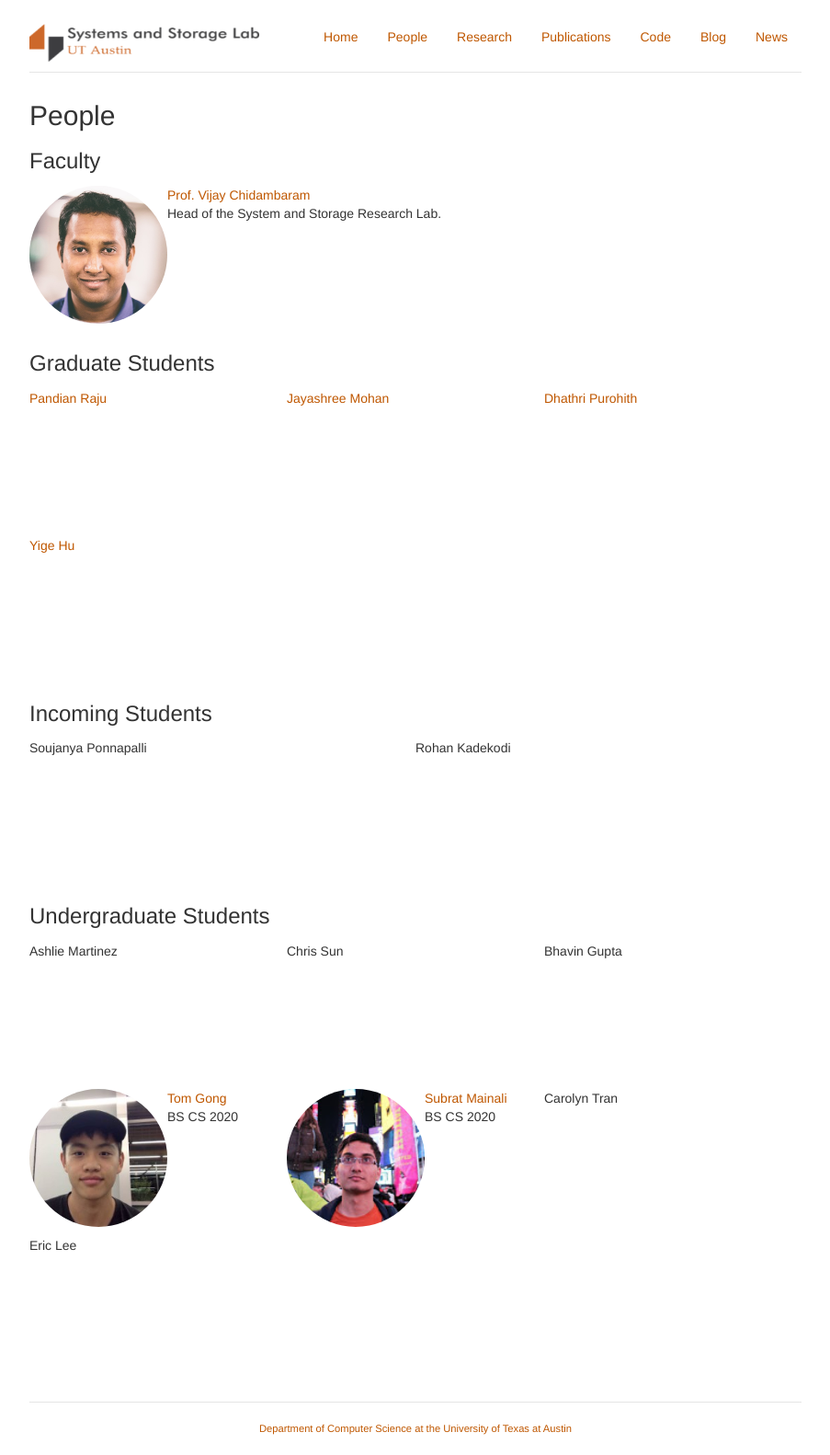
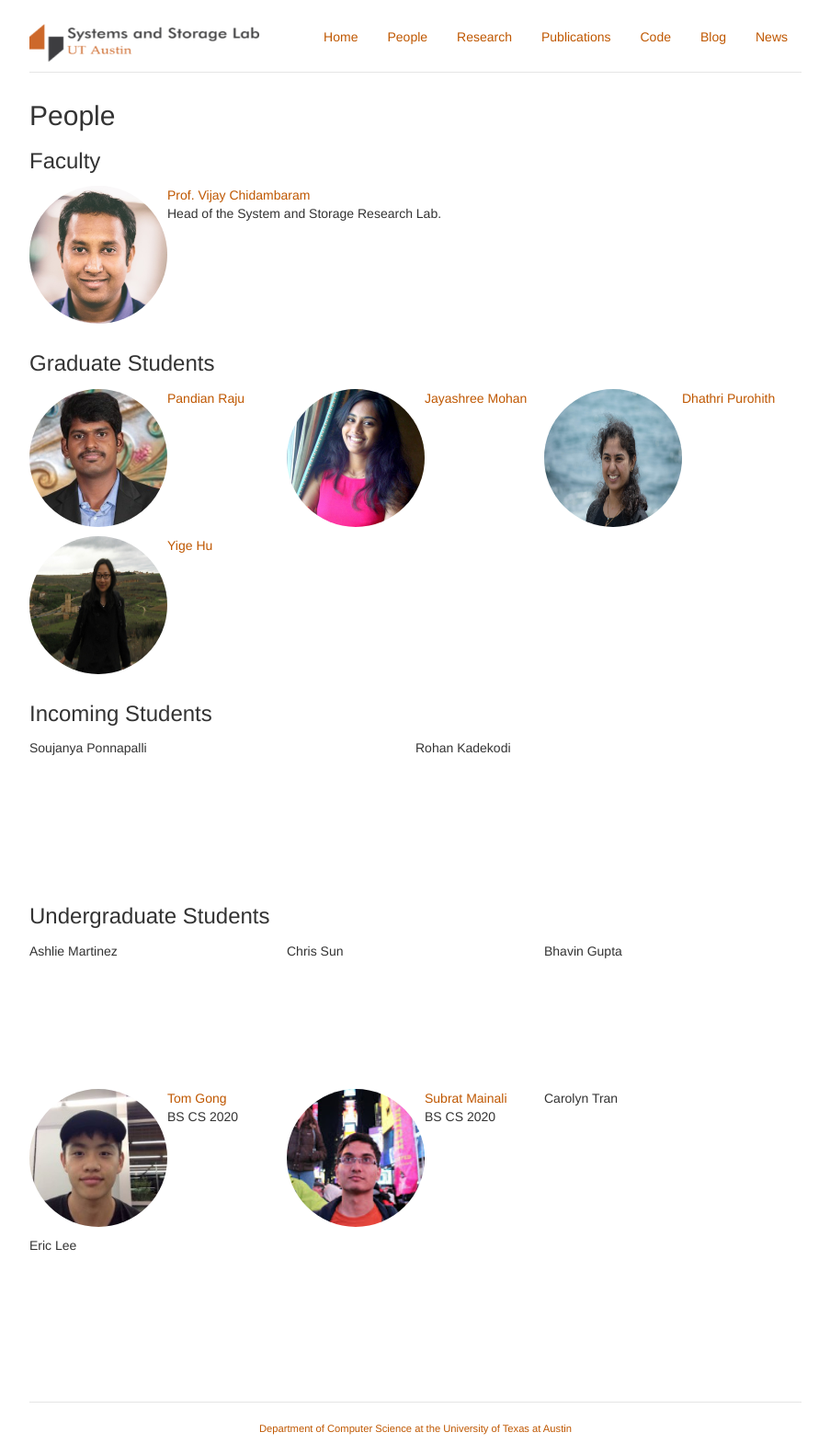
Before and after one commit to utsaslab/utsaslab.github.io, a Jekyll site: the page built from people.html, in a window 1280 px wide. Shown: the whole page at 92% size, without its empty margins (188-1091 px from the left). Built offline with Jekyll 4.4.1, drawn with Linux system fonts in a browser that asks for light colours.

Commit message:
Adding photos for grads.

```diff
--- a/_data/people.yml
+++ b/_data/people.yml
@@ -11,24 +11,28 @@ pandian:
     webpage: https://www.linkedin.com/in/pandianraju
     github: pandian4github
     role: grad
+    img: /people/pandian.jpg
 
 jayashree:
     display_name: Jayashree Mohan
     webpage: https://www.cs.utexas.edu/~jaya/
     github:
     role: grad
+    img: /people/jaya.jpg
 
 dhathri:
     display_name: Dhathri Purohith
     webpage: https://www.cs.utexas.edu/~dhathri
     github:
     role: grad
+    img: /people/dhathri.jpg
 
 yige:
     display_name: Yige Hu
     webpage: https://www.cs.utexas.edu/~yige/
     github:
     role: grad
+    img: /people/yige.png
 
 soujanya:
     display_name: Soujanya Ponnapalli
```
Also changed, not shown: people/dhathri.jpg (added), people/jaya.jpg (added), people/pandian.jpg (added), people/yige.png (added).
